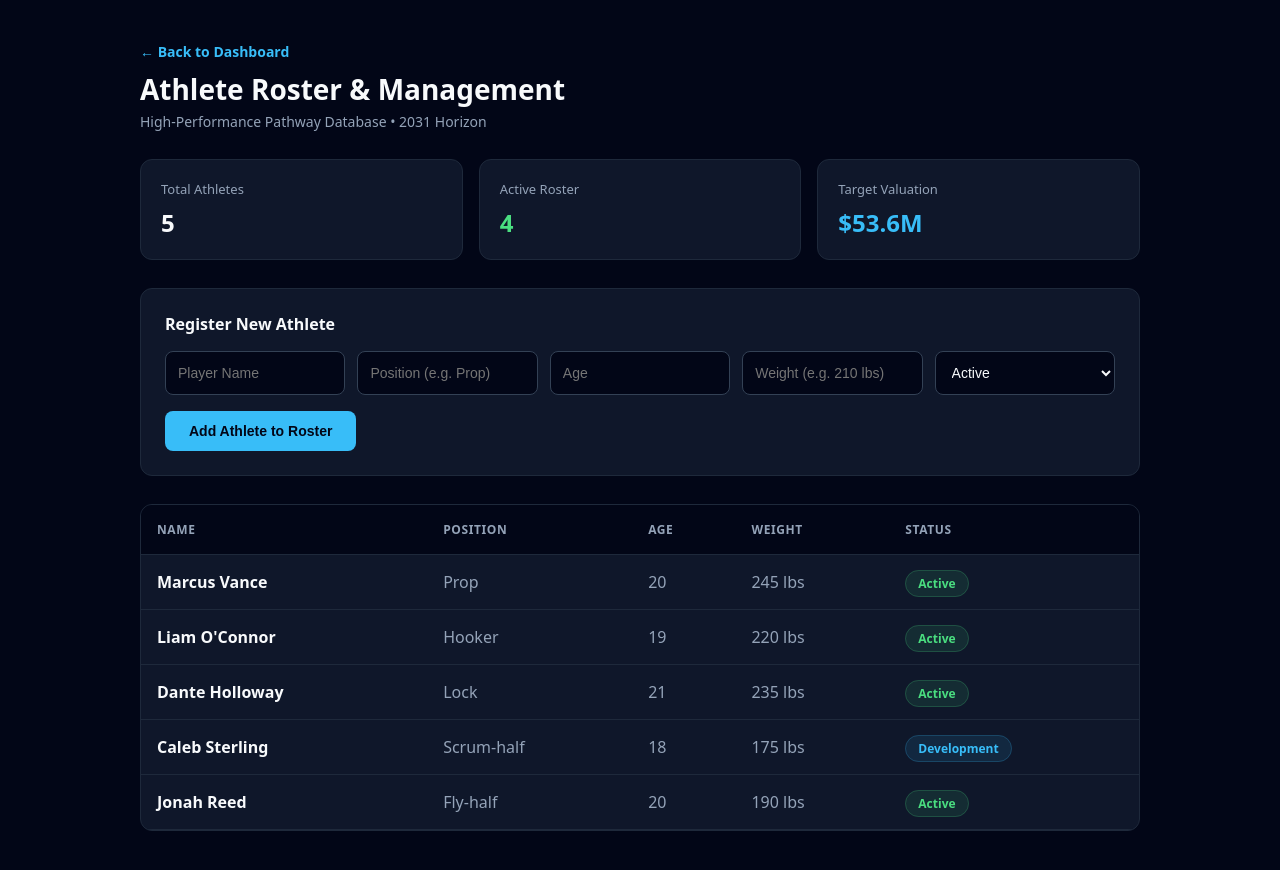
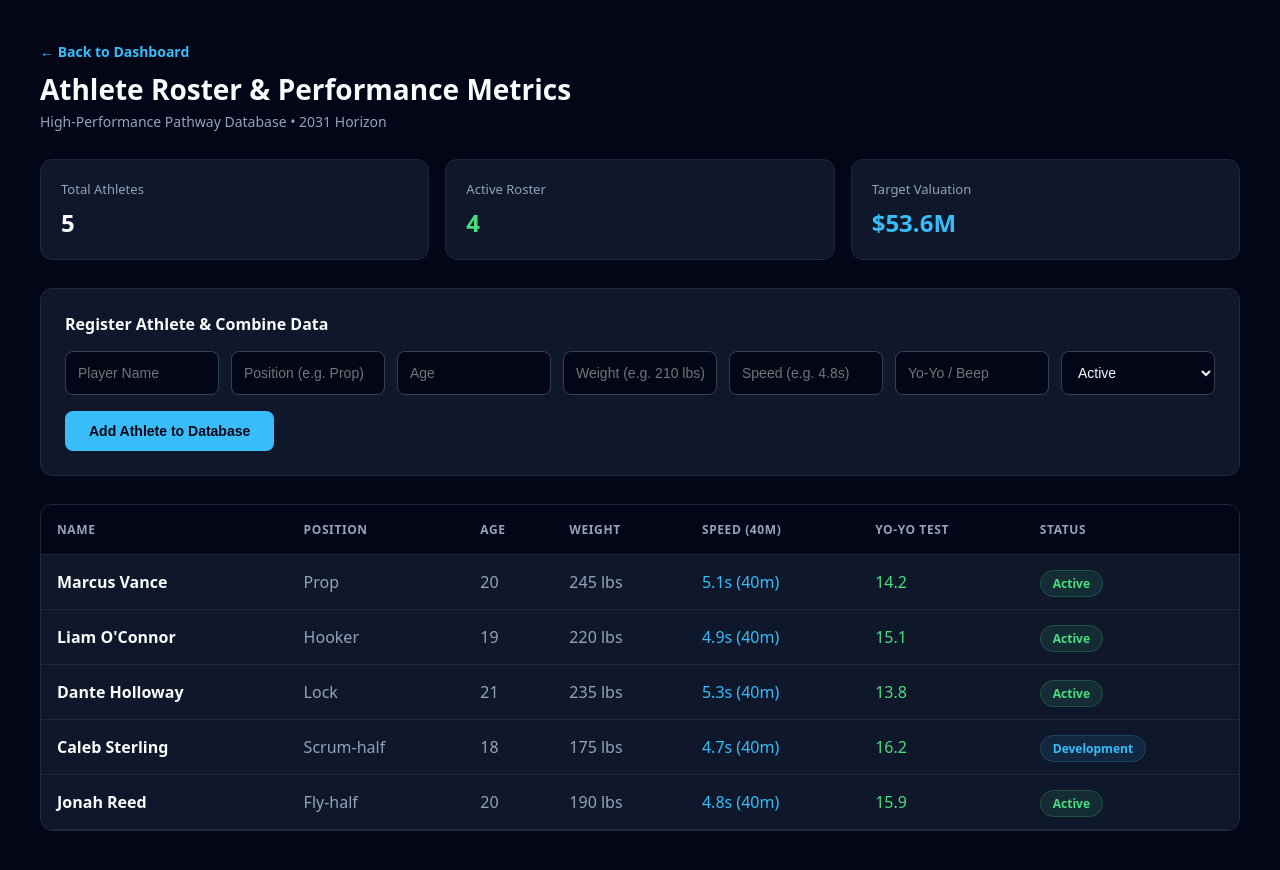
Before and after one commit to KGross16/Rugby2, a Next.js app: page / in a window 1280 px wide. Shown: the top 870 px of the page. Built offline with nearby package versions, Linux system fonts and the light colour scheme.

Commit message:
Add speed and beep test fields for players
Updated player attributes to include speed and beep test results. Modified form to capture additional data for new athletes.

```diff
--- a/app/page.tsx
+++ b/app/page.tsx
@@ -4,14 +4,14 @@ import { useState } from "react";
 
 export default function PlayersPage() {
   const [players, setPlayers] = useState([
-    { id: "1", name: "Marcus Vance", position: "Prop", age: 20, weight: "245 lbs", status: "Active" },
-    { id: "2", name: "Liam O'Connor", position: "Hooker", age: 19, weight: "220 lbs", status: "Active" },
-    { id: "3", name: "Dante Holloway", position: "Lock", age: 21, weight: "235 lbs", status: "Active" },
-    { id: "4", name: "Caleb Sterling", position: "Scrum-half", age: 18, weight: "175 lbs", status: "Development" },
-    { id: "5", name: "Jonah Reed", position: "Fly-half", age: 20, weight: "190 lbs", status: "Active" },
+    { id: "1", name: "Marcus Vance", position: "Prop", age: 20, weight: "245 lbs", speed: "5.1s (40m)", beepTest: "14.2", status: "Active" },
+    { id: "2", name: "Liam O'Connor", position: "Hooker", age: 19, weight: "220 lbs", speed: "4.9s (40m)", beepTest: "15.1", status: "Active" },
+    { id: "3", name: "Dante Holloway", position: "Lock", age: 21, weight: "235 lbs", speed: "5.3s (40m)", beepTest: "13.8", status: "Active" },
+    { id: "4", name: "Caleb Sterling", position: "Scrum-half", age: 18, weight: "175 lbs", speed: "4.7s (40m)", beepTest: "16.2", status: "Development" },
+    { id: "5", name: "Jonah Reed", position: "Fly-half", age: 20, weight: "190 lbs", speed: "4.8s (40m)", beepTest: "15.9", status: "Active" },
   ]);
 
-  const [form, setForm] = useState({ name: "", position: "", age: "", weight: "", status: "Active" });
+  const [form, setForm] = useState({ name: "", position: "", age: "", weight: "", speed: "", beepTest: "", status: "Active" });
 
   const handleSubmit = (e: React.FormEvent) => {
     e.preventDefault();
@@ -23,23 +23,25 @@ export default function PlayersPage() {
       position: form.position,
       age: Number(form.age) || 18,
       weight: form.weight || "180 lbs",
+      speed: form.speed || "5.0s (40m)",
+      beepTest: form.beepTest || "14.0",
       status: form.status,
     };
 
     setPlayers([newPlayer, ...players]);
-    setForm({ name: "", position: "", age: "", weight: "", status: "Active" });
+    setForm({ name: "", position: "", age: "", weight: "", speed: "", beepTest: "", status: "Active" });
   };
 
   return (
     <main style={{ minHeight: "100vh", backgroundColor: "#020617", fontFamily: "system-ui, sans-serif", color: "#f8fafc", padding: "40px 20px" }}>
-      <div style={{ maxWidth: "1000px", margin: "0 auto" }}>
+      <div style={{ maxWidth: "1200px", margin: "0 auto" }}>
 
         {/* Navigation & Header */}
         <div style={{ marginBottom: "28px" }}>
           <Link href="/" style={{ color: "#38bdf8", textDecoration: "none", fontSize: "14px", fontWeight: "600" }}>
             &larr; Back to Dashboard
           </Link>
-          <h1 style={{ margin: "8px 0 0 0", fontSize: "28px", fontWeight: "700", color: "#f8fafc" }}>Athlete Roster & Management</h1>
+          <h1 style={{ margin: "8px 0 0 0", fontSize: "28px", fontWeight: "700", color: "#f8fafc" }}>Athlete Roster & Performance Metrics</h1>
           <p style={{ margin: "4px 0 0 0", fontSize: "14px", color: "#94a3b8" }}>High-Performance Pathway Database &bull; 2031 Horizon</p>
         </div>
 
@@ -63,8 +65,8 @@ export default function PlayersPage() {
 
         {/* Add Player Form */}
         <form onSubmit={handleSubmit} style={{ backgroundColor: "#0f172a", padding: "24px", borderRadius: "12px", border: "1px solid #1e293b", marginBottom: "28px" }}>
-          <h3 style={{ margin: "0 0 16px 0", fontSize: "16px", color: "#f8fafc", fontWeight: "600" }}>Register New Athlete</h3>
-          <div style={{ display: "grid", gridTemplateColumns: "repeat(auto-fit, minmax(150px, 1fr))", gap: "12px", marginBottom: "16px" }}>
+          <h3 style={{ margin: "0 0 16px 0", fontSize: "16px", color: "#f8fafc", fontWeight: "600" }}>Register Athlete & Combine Data</h3>
+          <div style={{ display: "grid", gridTemplateColumns: "repeat(auto-fit, minmax(140px, 1fr))", gap: "12px", marginBottom: "16px" }}>
             <input
               type="text"
               placeholder="Player Name"
@@ -95,6 +97,20 @@ export default function PlayersPage() {
               onChange={e => setForm({...form, weight: e.target.value})}
               style={{ padding: "12px", borderRadius: "8px", border: "1px solid #334155", backgroundColor: "#020617", color: "#f8fafc", fontSize: "14px" }}
             />
+            <input
+              type="text"
+              placeholder="Speed (e.g. 4.8s)"
+              value={form.speed}
+              onChange={e => setForm({...form, speed: e.target.value})}
+              style={{ padding: "12px", borderRadius: "8px", border: "1px solid #334155", backgroundColor: "#020617", color: "#f8fafc", fontSize: "14px" }}
+            />
+            <input
+              type="text"
+              placeholder="Yo-Yo / Beep"
+              value={form.beepTest}
+              onChange={e => setForm({...form, beepTest: e.target.value})}
+              style={{ padding: "12px", borderRadius: "8px", border: "1px solid #334155", backgroundColor: "#020617", color: "#f8fafc", fontSize: "14px" }}
+            />
             <select
               value={form.status}
               onChange={e => setForm({...form, status: e.target.value})}
@@ -106,7 +122,7 @@ export default function PlayersPage() {
             </select>
           </div>
           <button type="submit" style={{ backgroundColor: "#38bdf8", color: "#020617", padding: "12px 24px", borderRadius: "8px", border: "none", fontWeight: "700", cursor: "pointer", fontSize: "14px" }}>
-            Add Athlete to Roster
+            Add Athlete to Database
           </button>
         </form>
 
@@ -119,6 +135,8 @@ export default function PlayersPage() {
                 <th style={{ padding: "16px" }}>Position</th>
                 <th style={{ padding: "16px" }}>Age</th>
                 <th style={{ padding: "16px" }}>Weight</th>
+                <th style={{ padding: "16px" }}>Speed (40m)</th>
+                <th style={{ padding: "16px" }}>Yo-Yo Test</th>
                 <th style={{ padding: "16px" }}>Status</th>
               </tr>
             </thead>
@@ -129,6 +147,8 @@ export default function PlayersPage() {
                   <td style={{ padding: "16px", color: "#94a3b8" }}>{player.position}</td>
                   <td style={{ padding: "16px", color: "#94a3b8" }}>{player.age}</td>
                   <td style={{ padding: "16px", color: "#94a3b8" }}>{player.weight}</td>
+                  <td style={{ padding: "16px", color: "#38bdf8", fontWeight: "500" }}>{player.speed}</td>
+                  <td style={{ padding: "16px", color: "#4ade80", fontWeight: "500" }}>{player.beepTest}</td>
                   <td style={{ padding: "16px" }}>
                     <span style={{
                       padding: "4px 12px",
```
